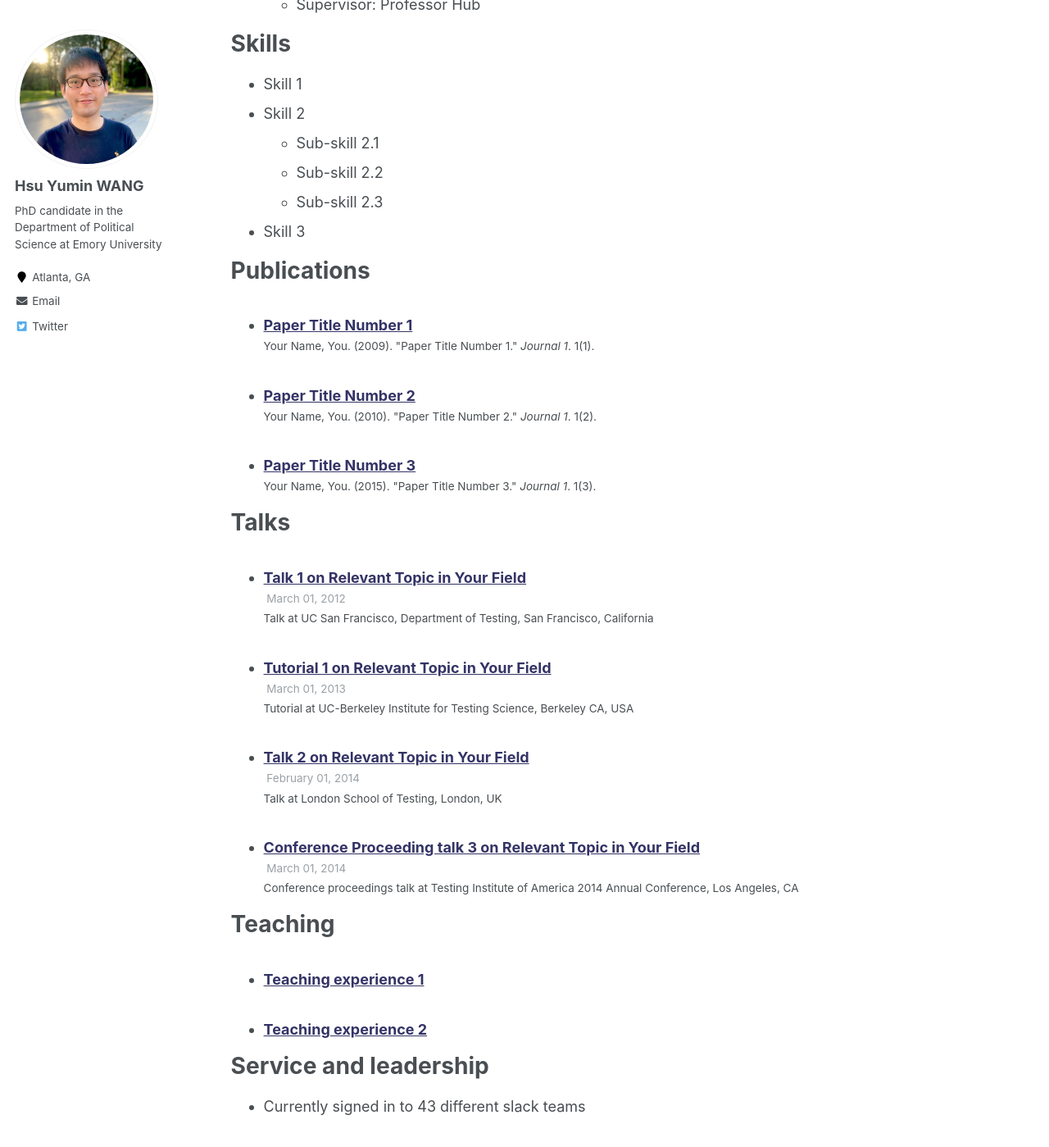
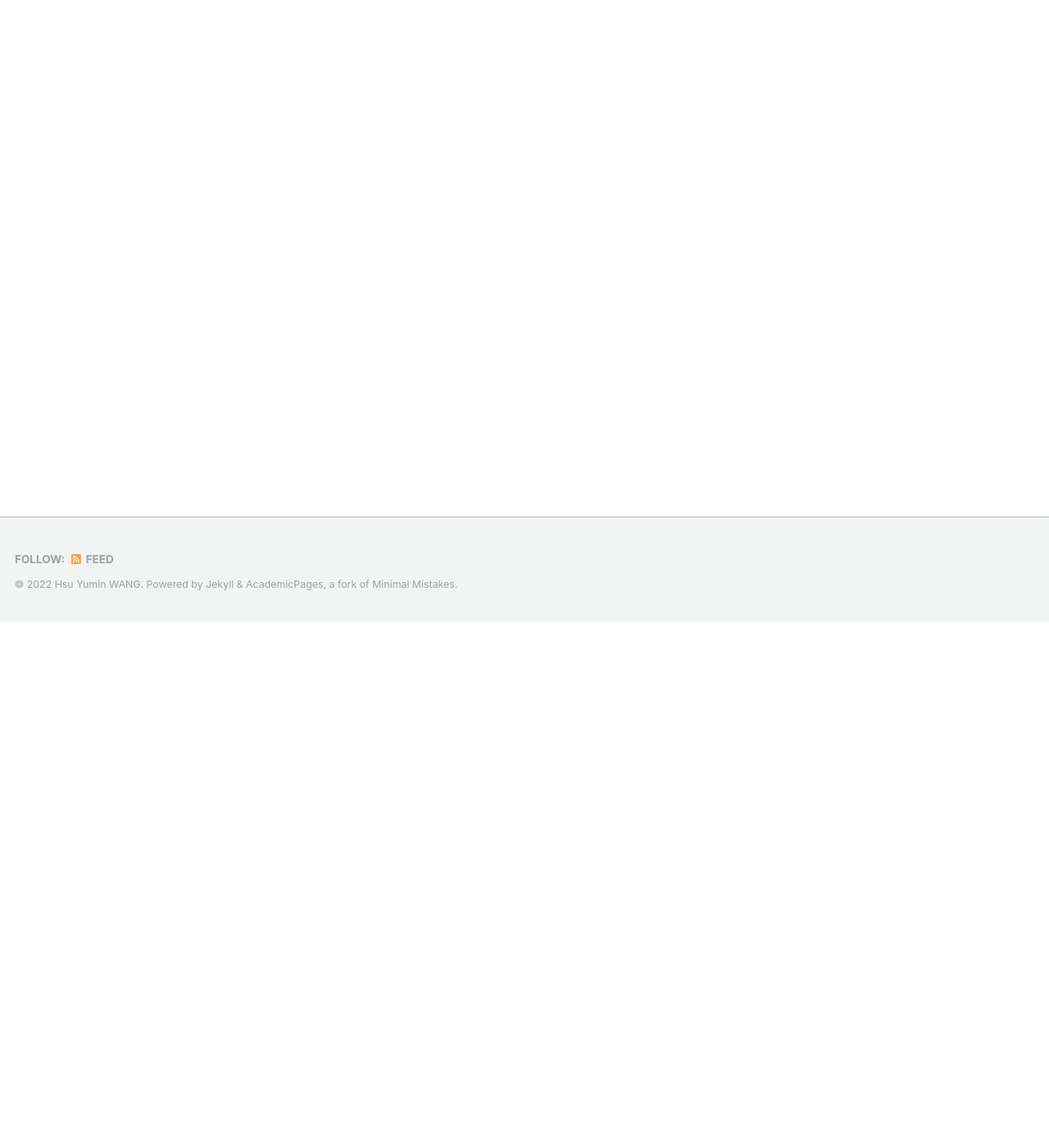
Before and after one commit to hsuyumin/hsuyumin.github.io, a Jekyll site: the page built from _pages/cv.md, in a window 1280 px wide and 1400 px high, scrolled down 641 px. Shown: the whole window at 82% size. Built offline with Jekyll 4.4.1, drawn with Linux system fonts in a browser that asks for light colours; some of the changed text lies outside the part shown.

Commit message:
Update cv.md

```diff
--- a/_pages/cv.md
+++ b/_pages/cv.md
@@ -9,51 +9,4 @@ redirect_from:
 
 {% include base_path %}
 
-Education
-======
-* B.S. in GitHub, GitHub University, 2012
-* M.S. in Jekyll, GitHub University, 2014
-* Ph.D in Version Control Theory, GitHub University, 2018 (expected)
-
-Work experience
-======
-* Summer 2015: Research Assistant
-  * Github University
-  * Duties included: Tagging issues
-  * Supervisor: Professor Git
-
-* Fall 2015: Research Assistant
-  * Github University
-  * Duties included: Merging pull requests
-  * Supervisor: Professor Hub
-
-Skills
-======
-* Skill 1
-* Skill 2
-  * Sub-skill 2.1
-  * Sub-skill 2.2
-  * Sub-skill 2.3
-* Skill 3
-
-Publications
-======
-  <ul>{% for post in site.publications %}
-    {% include archive-single-cv.html %}
-  {% endfor %}</ul>
-
-Talks
-======
-  <ul>{% for post in site.talks %}
-    {% include archive-single-talk-cv.html %}
-  {% endfor %}</ul>
-
-Teaching
-======
-  <ul>{% for post in site.teaching %}
-    {% include archive-single-cv.html %}
-  {% endfor %}</ul>
-
-Service and leadership
-======
-* Currently signed in to 43 different slack teams
+You can find a copy of my CV here.
```
